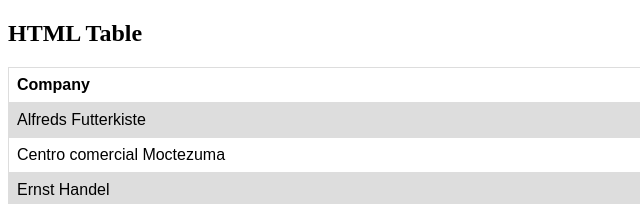
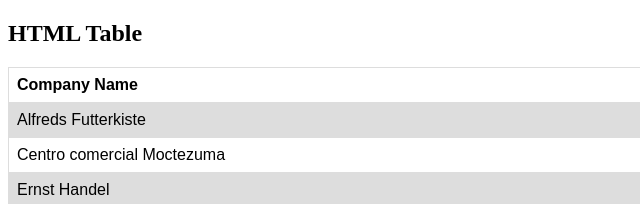
Before and after one commit to sourav0408/sourav, a plain HTML site: page index.html in a window 1280 px wide. Shown: the top 204 px of the page, 0-640 px from the left. Drawn offline with Linux system fonts and the light colour scheme.

Commit message:
new change

```diff
--- a/index.html
+++ b/index.html
@@ -25,7 +25,7 @@ tr:nth-child(even) {
 
 <table>
   <tr>
-    <th>Company</th>
+    <th>Company Name</th>
     <th>Contact</th>
     <th>Country</th>
   </tr>
```
